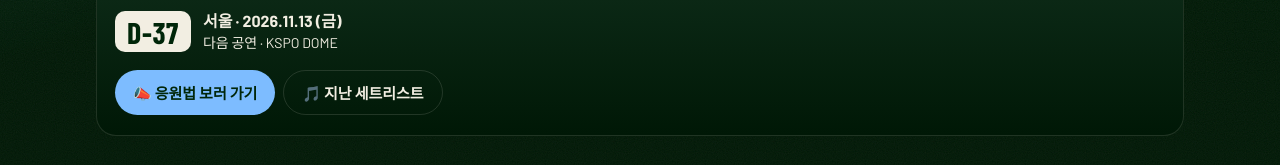
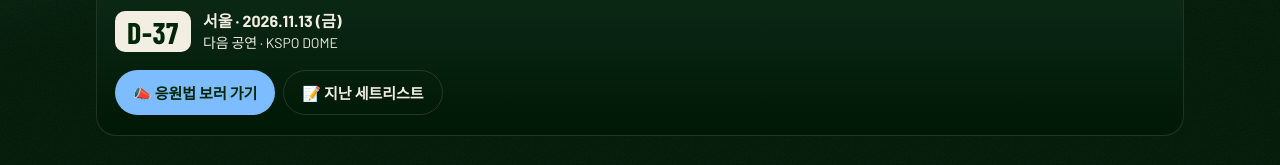
Before and after one commit to seung-min-lee-87/txt-steal-concert, a React (Vite) app: page / in a window 1280 px wide. Shown: the part 504-669 px from the top of the page. Built offline with nearby package versions, Linux system fonts and the light colour scheme; a web font is replaced by a local one.

Commit message:
Update TourPage.jsx

```diff
--- a/src/components/TourPage.jsx
+++ b/src/components/TourPage.jsx
@@ -95,7 +95,7 @@ export default function TourPage({ go }) {
               📣 응원법 보러 가기
             </button>
             <button className="btn ghost" onClick={() => go('#/setlist')}>
-              🎵 지난 세트리스트
+              📝 지난 세트리스트
             </button>
           </div>
         </div>
```
